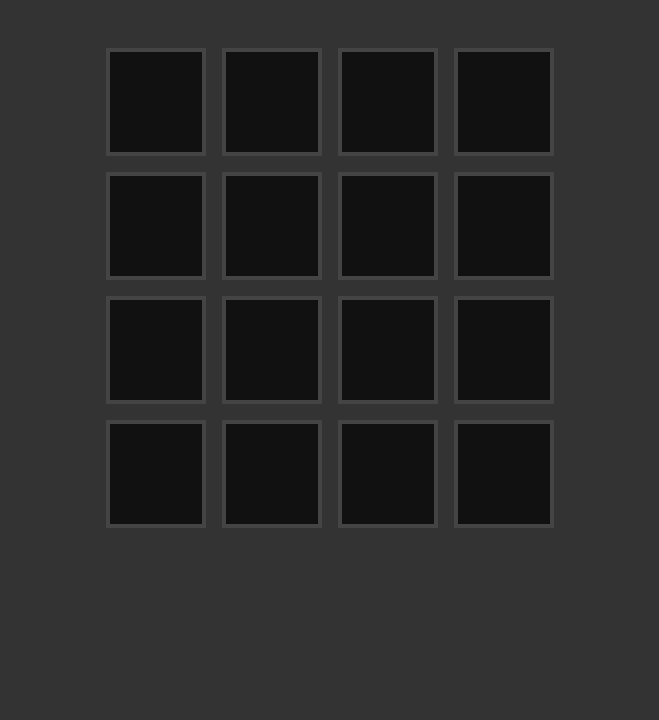
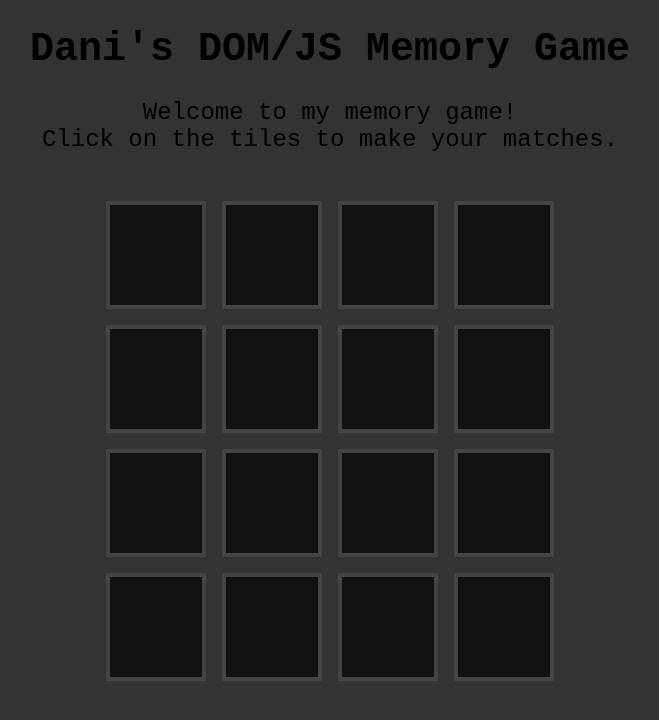
Before and after one commit to techlado/DOM_memory_game, a plain HTML site: page index.html in a window 1280 px wide. Shown: the whole page, without its empty margins (310-969 px from the left). Drawn offline with Linux system fonts and the light colour scheme.

Commit message:
Additional styling and personalized messages

```diff
--- a/index.html
+++ b/index.html
@@ -3,11 +3,13 @@
 <head>
   <meta charset="UTF-8">
   <meta name="viewport" content="width=device-width, initial-scale=1.0">
-  <title>Document</title>
+  <title>Memory Game!</title>
   <link rel="stylesheet" href="main.css">
   <script src="main.js" defer></script> <!-- defer: the script will only execute once the page is loaded -->
 </head>
 <body>
+  <h1>Dani's DOM/JS Memory Game</h1>
+  <p>Welcome to my memory game!<br>Click on the tiles to make your matches.</p>
   <div class="tiles"></div>
 </body>
 </html>
--- a/main.css
+++ b/main.css
@@ -17,3 +17,15 @@ body {
   border: 4px solid #444;
   cursor: pointer;
 }
+
+h1 {
+  text-align: center;
+  font-family: monospace;
+  font-size: 40px;
+}
+
+p {
+  text-align: center;
+  font-family: monospace;
+  font-size: 24px;
+}
--- a/main.js
+++ b/main.js
@@ -1,21 +1,21 @@
-const tilesContainer = document.querySelector(".tiles");
+const tilesContainer = document.querySelector(".tiles"); //Document Object Model
 const colors = ["lightsteelblue", "darkgoldenrod", "khaki", "grey", "olivedrab", "steelblue", "darkslategray", "mediumaquamarine" ];
 const colorsPicklist = [...colors, ...colors]; // spread operator: allows us to display each color twice
 const tileCount = colorsPicklist.length;
 
-// Game State
+///// Game State
 let revealedCount = 0;
 let activeTile = null; // the tile the user has initially clicked on, to be matched
 let awaitingEndOfMove = false;
 
-// Build the tile
+///// Build the tile
 function buildTile(color) {
   const element = document.createElement("div"); // We are using the DOM to create new div/tiles
   element.classList.add("tile");
   element.setAttribute("data-color", color);
   element.setAttribute("data-revealed", "false"); // The tile is currently not revealed
 
-
+  // User clicks
   element.addEventListener("click", () => {
     const revealed = element.getAttribute("data-revealed");
 
@@ -33,7 +33,7 @@ function buildTile(color) {
       return; // the end of the primary tile move
     }
 
-    // Match Logic
+    ///// Match Logic
     const colorToMatch = activeTile.getAttribute("data-color");
 
     if (colorToMatch === color) { // If colors match,
@@ -45,7 +45,9 @@ function buildTile(color) {
       revealedCount += 2; // and add two to the count.
 
       if (revealedCount === tileCount) { // If all tiles are revealed, alert the User
-        alert("You Win! Refresh to play again.");
+        alert("You Win! The DOM is an object that represents the HTML page seen in the web browser. JavaScript can access the DOM dynamically (after the HTML loads) to change the content, structure, and style of the webpage.");
+        alert("These game tiles don't actually exist inside of the HTML document--they exist in the JavaScript! Neat!");
+        alert("Thanks for playing! Refresh to play again.");
       }
 
       return;
```
